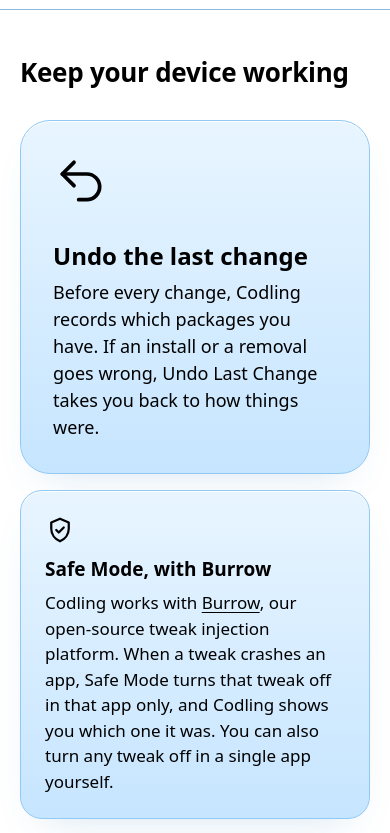
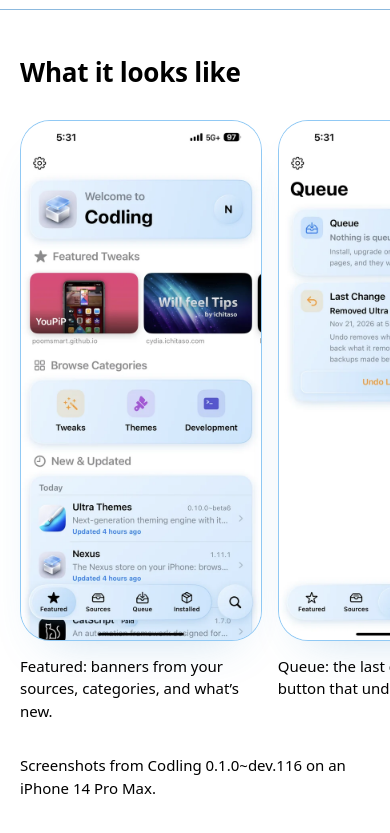
Before and after one commit to Nexus-jb/codling, a plain HTML site: page site/index.html in a window 390 px wide. Shown: the part 860-1693 px from the top of the page. Drawn offline with Linux system fonts and the light colour scheme.

Commit message:
Website: four real screenshots, and the system check
Featured, the Queue with Undo Last Change, System and Device Info, taken
on an iPhone 14 Pro Max with 0.1.0~dev.116. They sit side by side on wide
screens and scroll sideways on phones. The list of what Codling does now
names the system check of the root helper and the packages.

Co-Authored-By: Claude Opus 5.5 <noreply@anthropic.com>
Claude-Session: https://claude.ai/code/session_01V8faFZyRo3aFDAABWc2A6G

```diff
--- a/site/index.html
+++ b/site/index.html
@@ -54,6 +54,39 @@
       </div>
     </section>
 
+    <section class="band shots" aria-labelledby="shots-title">
+      <div class="wrap">
+        <h2 id="shots-title">What it looks like</h2>
+        <ul class="shot-row" tabindex="0" aria-label="Screenshots">
+          <li>
+            <figure>
+              <img src="images/screens/featured.webp" width="600" height="1300" loading="lazy" alt="Codling’s Featured tab: banners from the user’s sources, the Tweaks, Themes and Development categories, and a list of new and updated packages.">
+              <figcaption>Featured: banners from your sources, categories, and what’s new.</figcaption>
+            </figure>
+          </li>
+          <li>
+            <figure>
+              <img src="images/screens/queue.webp" width="600" height="1300" loading="lazy" alt="Codling’s Queue tab: the last change, Removed Ultra Live Widgets, with an Undo Last Change button.">
+              <figcaption>Queue: the last change, and the button that undoes it.</figcaption>
+            </figure>
+          </li>
+          <li>
+            <figure>
+              <img src="images/screens/system.webp" width="600" height="1300" loading="lazy" alt="Codling’s System page: an iPhone 14 Pro Max with iOS 16.3.1 and a rootless jailbreak, then Burrow and the root helper, which is running as root.">
+              <figcaption>System: your device, Burrow, and a check of the root helper.</figcaption>
+            </figure>
+          </li>
+          <li>
+            <figure>
+              <img src="images/screens/device-info.webp" width="600" height="1300" loading="lazy" alt="Codling’s Device Info sheet: device, model, iOS, Codling version, jailbreak and bootstrap, with the UDID hidden.">
+              <figcaption>Device Info: your UDID stays hidden until you tap it.</figcaption>
+            </figure>
+          </li>
+        </ul>
+        <p class="note">Screenshots from Codling 0.1.0~dev.116 on an iPhone 14 Pro Max.</p>
+      </div>
+    </section>
+
     <section id="features" class="band" aria-labelledby="working-title">
       <div class="wrap">
         <h2 id="working-title">Keep your device working</h2>
@@ -93,6 +126,10 @@
           <li>
             <h3>Errors in plain words</h3>
             <p>When a change doesn’t finish, Codling explains what happened and offers to finish the job, instead of showing raw apt output.</p>
+          </li>
+          <li>
+            <h3>System check</h3>
+            <p>Codling can check that its root helper is running as root, and that every package is fully installed with its dependencies met. Neither check changes anything.</p>
           </li>
           <li>
             <h3>Paid packages</h3>
--- a/site/style.css
+++ b/site/style.css
@@ -320,6 +320,37 @@ h1 {
   max-width: 40rem;
 }
 
+/* What it looks like: real screenshots, side by side on wide screens and
+   in a row that scrolls sideways on phones. */
+
+.shot-row {
+  list-style: none;
+  margin: 2rem 0 0;
+  padding: 0;
+  display: grid;
+  grid-template-columns: repeat(4, minmax(0, 1fr));
+  gap: clamp(1rem, 2.5vw, 1.75rem);
+}
+
+.shot-row figure {
+  margin: 0;
+  display: grid;
+  gap: 0.85rem;
+}
+
+/* An iPhone screen's rounded corners, as a share of its width and height. */
+.shot-row img {
+  width: 100%;
+  border-radius: 12.5% / 5.8%;
+  border: 1px solid var(--edge);
+  box-shadow: 0 24px 50px -28px var(--shadow);
+  background: var(--surface-top);
+}
+
+.shot-row figcaption {
+  font-size: 0.9375rem;
+}
+
 /* Keep your device working: Undo leads, the other three follow. */
 
 .working {
@@ -533,6 +564,24 @@ td code {
   }
 }
 
+@media (max-width: 900px) {
+  .shot-row {
+    grid-template-columns: none;
+    grid-auto-flow: column;
+    grid-auto-columns: min(62vw, 260px);
+    overflow-x: auto;
+    scroll-snap-type: x mandatory;
+    scroll-padding-inline: 1.25rem;
+    padding-bottom: 1rem;
+    margin-inline: -1.25rem;
+    padding-inline: 1.25rem;
+  }
+
+  .shot-row li {
+    scroll-snap-align: start;
+  }
+}
+
 @media (max-width: 700px) {
   .hero-grid {
     grid-template-columns: minmax(0, 1fr);
```
Also changed, not shown: site/images/screens/device-info.webp (added), site/images/screens/featured.webp (added), site/images/screens/queue.webp (added), site/images/screens/system.webp (added).
